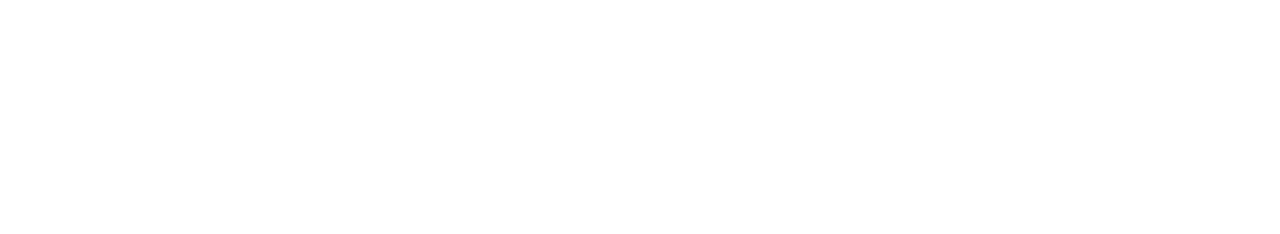
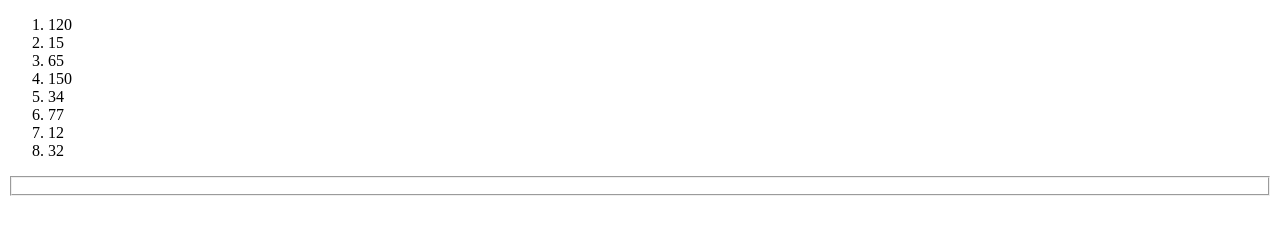
Before and after one commit to rafael-romero/tarea-clase-5, a plain HTML site: page 5D-ejercicio.html in a window 1280 px wide. Drawn offline with Linux system fonts and the light colour scheme.

Commit message:
se agregaron manualmente los numeros a los li para formar con ellos un array

```diff
--- a/5D-ejercicio.html
+++ b/5D-ejercicio.html
@@ -25,7 +25,19 @@
     </header>
 
     <main>
+        <ol>
+            <li> 120 </li>
+            <li> 15 </li>
+            <li> 65 </li>
+            <li> 150 </li>
+            <li> 34 </li>
+            <li> 77 </li>
+            <li> 12 </li>
+            <li> 32 </li>
+        </ol>
+        <fieldset>
 
+        </fieldset>
     </main>
 
 
```
